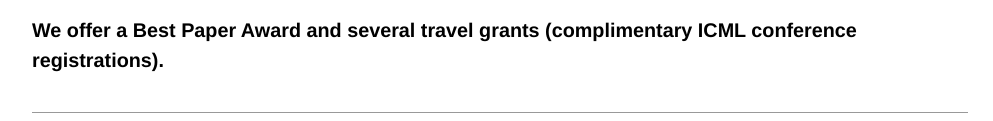
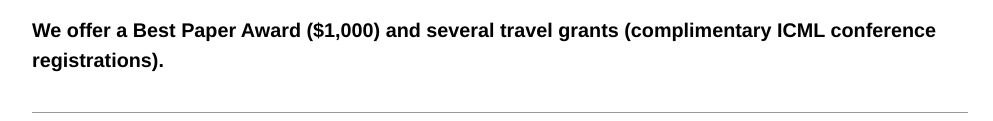
Before and after one commit to klr-icml2023/klr-icml2023.github.io, a plain HTML site: page cfp.html in a window 1280 px wide. Shown: the part 1561-1682 px from the top of the page, without its empty margins (140-1133 px from the left). Drawn offline with Linux system fonts and the light colour scheme; a web font is replaced by a local one.

Commit message:
Update cfp.html

```diff
--- a/cfp.html
+++ b/cfp.html
@@ -109,7 +109,7 @@
 
 <p>Submissions will be reviewed in a double-blind setting. The workshop is non-archival and will not have any official proceedings. Based on the PC’s recommendation, the accepted papers will be allocated either a contributed talk or a poster presentation. Both in-person and virtual formats will be accommodated for the poster sessions.</p>
 
-<p><b>We offer a Best Paper Award and several travel grants (complimentary ICML conference registrations).</b></p>
+<p><b>We offer a Best Paper Award ($1,000) and several travel grants (complimentary ICML conference registrations).</b></p>
 
 
       <footer class="site-footer">
```
